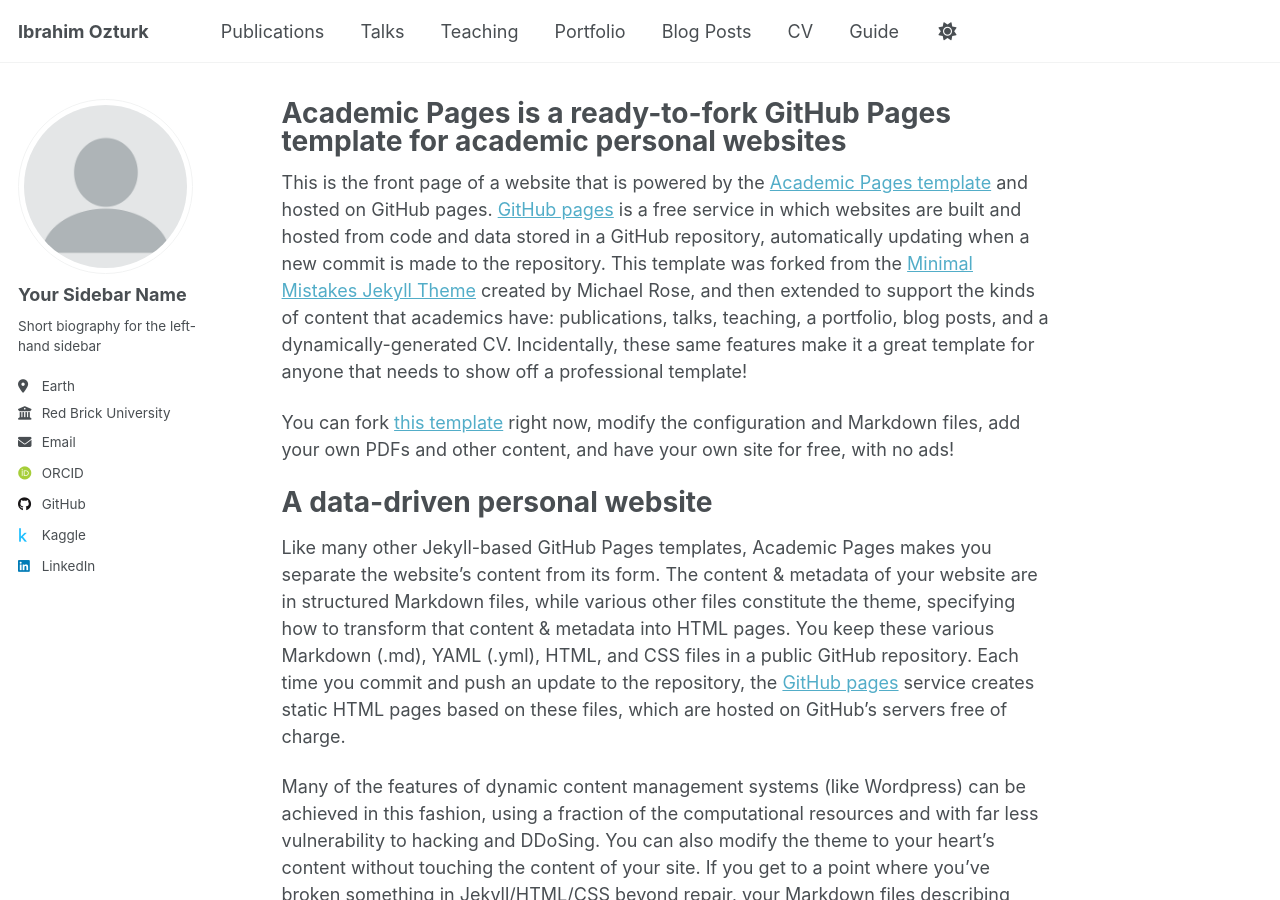
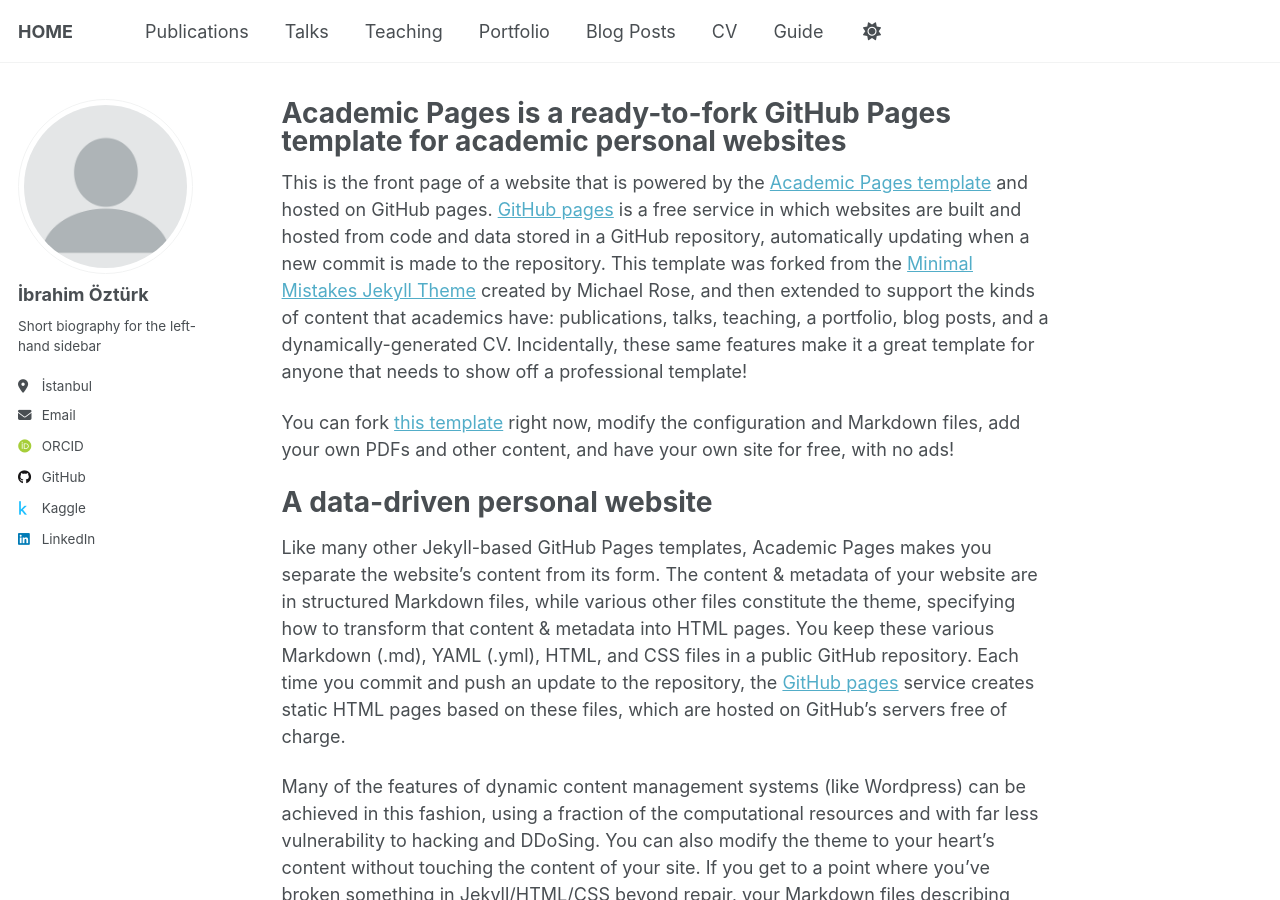
Before and after one commit to ozturkibrhm/ozturkibrhm.github.io, a Jekyll site: the page built from _pages/about.md, in a window 1280 px wide and 900 px high. Built offline with Jekyll 4.4.1, drawn with Linux system fonts in a browser that asks for light colours; some web fonts are replaced; a script that is not in the unit is left out.

Commit message:
Update _config.yml

```diff
--- a/_config.yml
+++ b/_config.yml
@@ -9,7 +9,7 @@
 # Basic Site Settings
 locale                   : "en-US"
 site_theme               : "default"
-title                    : "Ibrahim Ozturk"
+title                    : "HOME"
 title_separator          : "-"
 name                     : &name "Your Name"
 description              : &description "personal description"
@@ -23,13 +23,13 @@
 author:
   # Biographic information
   avatar           : "profile.png"
-  name             : "Your Sidebar Name"
+  name             : "İbrahim Öztürk"
   pronouns         : # example: "she/her"
   bio              : "Short biography for the left-hand sidebar"
-  location         : "Earth"
-  employer         : "Red Brick University"
+  location         : "İstanbul"
+  employer         : # ""
   uri              : # URL
-  email            : "none@example.org"
+  email            : "ibrahim.ozturk1502@gmail.com"
 
   # Academic websites
   academia         : # URL
```
